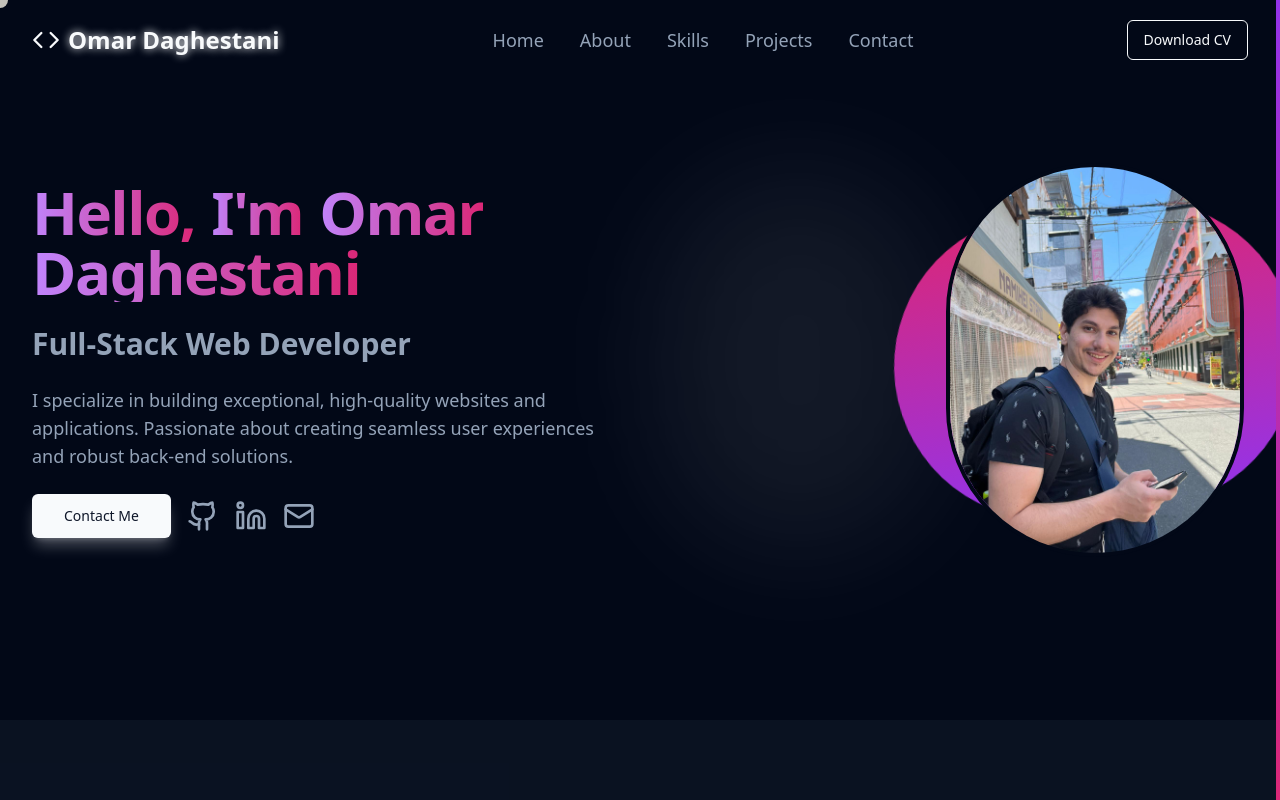
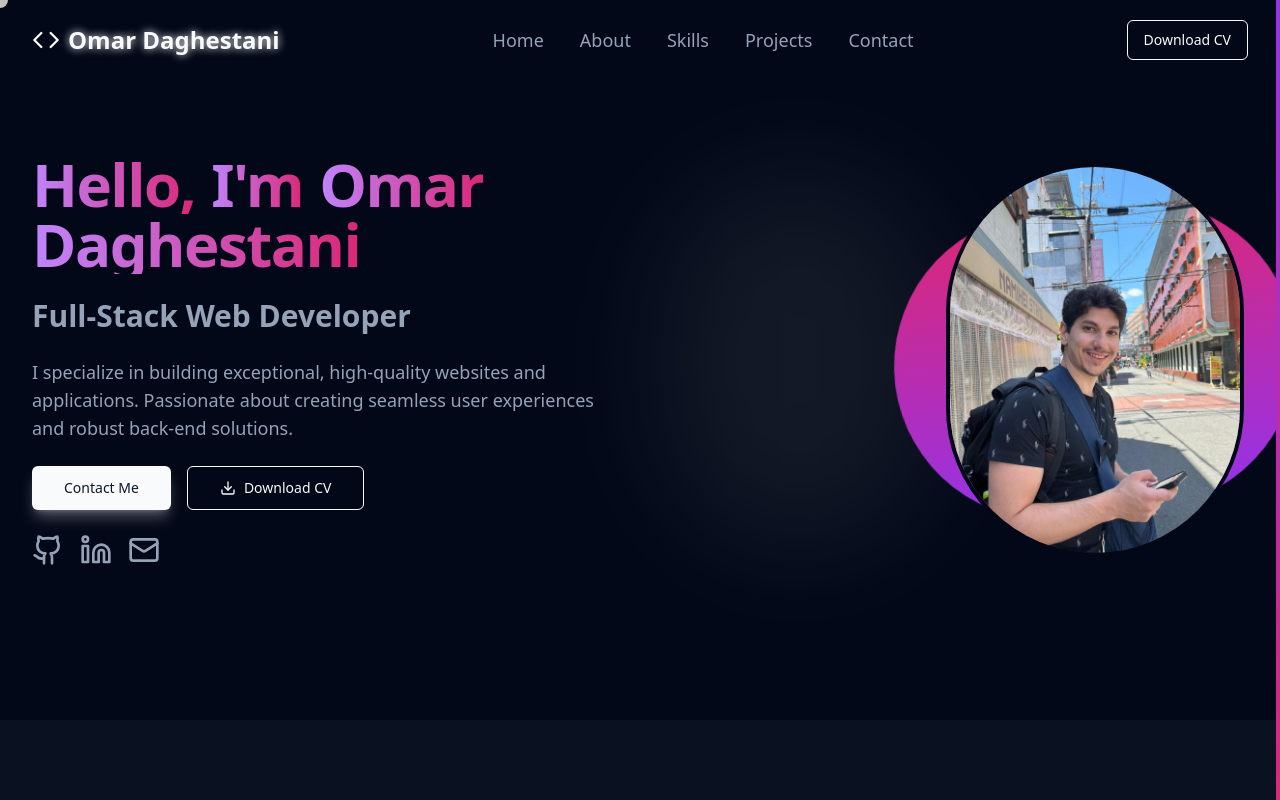
Before and after one commit to OmarDaghestani/Omar-Daghestani-2025, a Next.js app: page / in a window 1280 px wide. Shown: the top 800 px of the page. Built offline with nearby package versions, Linux system fonts and the light colour scheme.

Commit message:
feat: fixed CV download functionality - renamed resume file and added download button to hero section

```diff
--- a/components/hero-section.tsx
+++ b/components/hero-section.tsx
@@ -7,6 +7,8 @@ import { useContext } from "react";
 import { CursorContext } from "./cursor-context";
 import { scrollToSection } from "@/lib/scroll-utils";
 import { SocialLinks } from "./social-links";
+import { RESUME_URL } from "@/lib/constants";
+import { Download } from "lucide-react";
 
 const words = ["Hello,", "I'm", "Omar", "Daghestani"];
 
@@ -74,7 +76,7 @@ export function HeroSection() {
               and robust back-end solutions.
             </motion.p>
             <motion.div
-              className="flex justify-center md:justify-start items-center gap-4"
+              className="flex flex-col sm:flex-row justify-center md:justify-start items-center gap-4"
               variants={itemVariants}
             >
               <Button
@@ -86,6 +88,21 @@ export function HeroSection() {
               >
                 Contact Me
               </Button>
+              <Button
+                asChild
+                size="lg"
+                variant="outline"
+                className="border-primary text-primary hover:bg-primary hover:text-primary-foreground transition-all duration-300 hover:scale-105 hover:shadow-[0_0_20px_hsl(var(--primary))] cursor-default"
+                onMouseEnter={() => setVariant("hover")}
+                onMouseLeave={() => setVariant("default")}
+              >
+                <a href={RESUME_URL} download>
+                  <Download className="w-4 h-4 mr-2" />
+                  Download CV
+                </a>
+              </Button>
+            </motion.div>
+            <motion.div variants={itemVariants}>
               <SocialLinks />
             </motion.div>
           </div>
```
Also changed, not shown: 1 other file (tests, documents, lock files or other folders).
